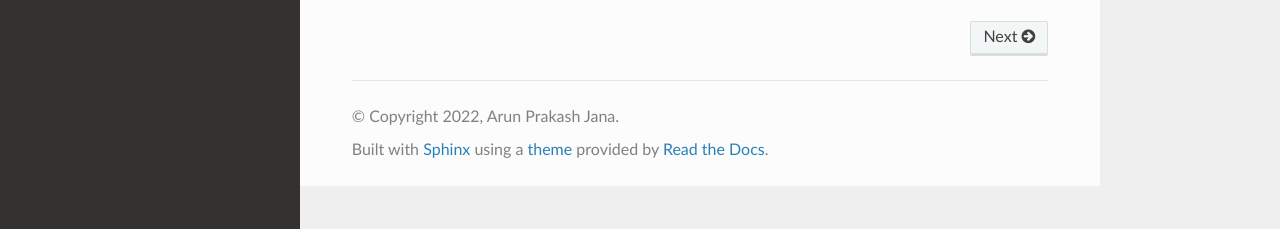
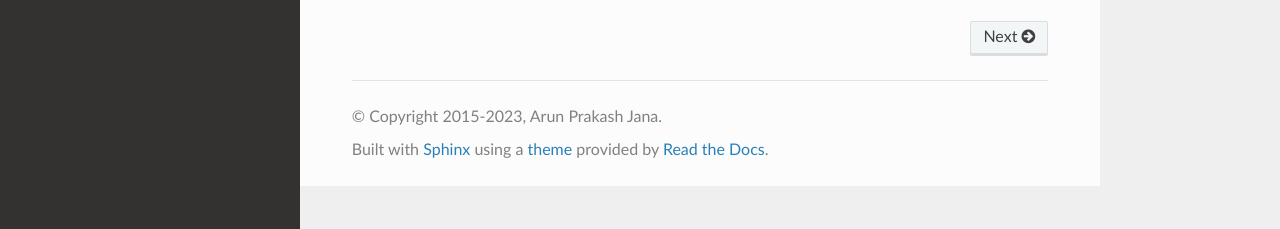
Before and after one commit to jarun/buku, a Sphinx documentation site: the page built from docs/source/index.rst, in a window 1280 px wide. Shown: the part 668-897 px from the top of the page. Built offline with Sphinx 7.4.7 and the Read the Docs theme 2.0.0, drawn with Linux system fonts in a browser that asks for light colours.

Commit message:
Update copyright year

```diff
--- a/docs/source/conf.py
+++ b/docs/source/conf.py
@@ -54,7 +54,7 @@ master_doc = 'index'
 
 # General information about the project.
 project = "buku"
-copyright = "2022, Arun Prakash Jana"
+copyright = "2015-2023, Arun Prakash Jana"
 author = "Arun Prakash Jana"
 
 # The version info for the project you're documenting, acts as replacement for
```
Also changed, not shown: README.md (+1 -1 lines), 2 other files.
